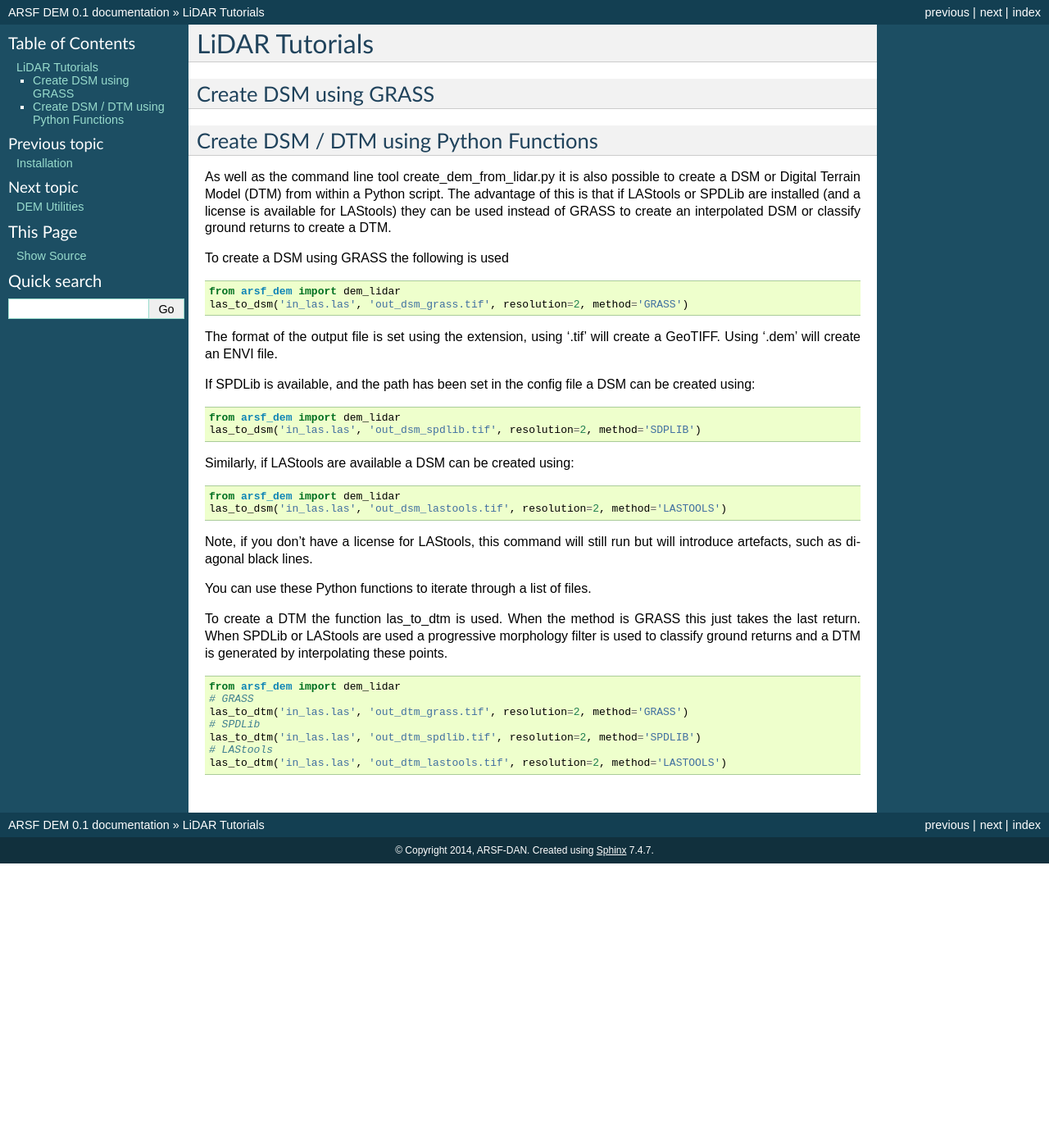
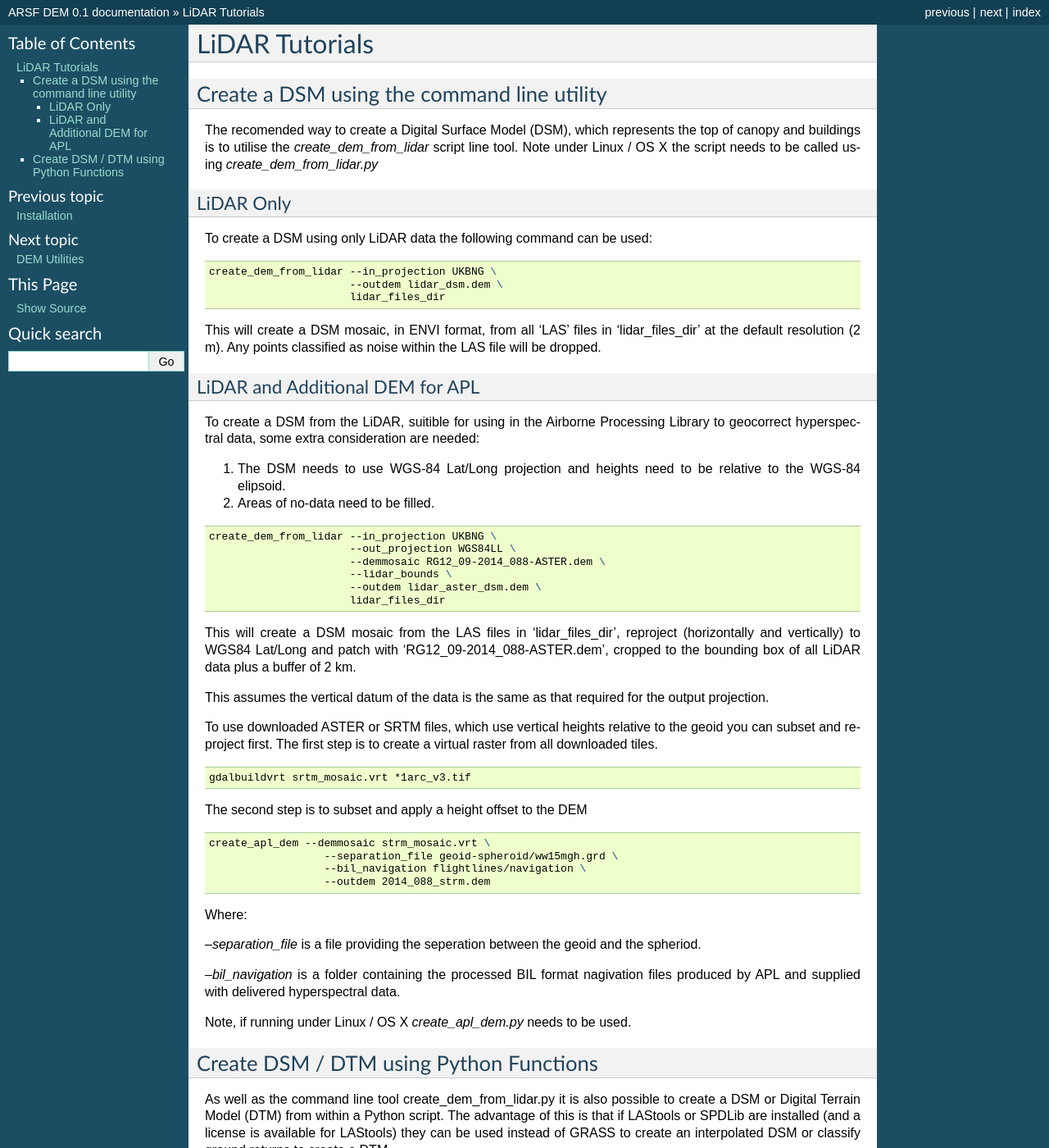
Before and after one commit to pmlrsg/arsf_dem_scripts, a Sphinx documentation site: the page built from doc/source/tutorial_lidar.rst, in a window 1280 px wide and 1400 px high. Shown: the whole window at 82% size. Built offline with Sphinx 7.4.7, drawn with Linux system fonts in a browser that asks for light colours; formulas are drawn with MathJax 3; pages that are not in the unit, such as notebooks, are missing from menus.

Commit message:
Updated DEM scripts documentation for training course (will create PDF from RST).

```diff
--- a/doc/source/tutorial_lidar.rst
+++ b/doc/source/tutorial_lidar.rst
@@ -1,8 +1,81 @@
 LiDAR Tutorials
 ===============
 
-Create DSM using GRASS
-------------------------
+Create a DSM using the command line utility
+---------------------------------------------
+
+The recomended way to create a Digital Surface Model (DSM), which represents the
+top of canopy and buildings is to utilise the `create_dem_from_lidar` script
+line tool. Note under Linux / OS X the script needs to be called using
+`create_dem_from_lidar.py`
+
+LiDAR Only
+~~~~~~~~~~~
+
+To create a DSM using only LiDAR data the following command can be used:
+
+.. code-block:: bash
+
+   create_dem_from_lidar --in_projection UKBNG \
+                         --outdem lidar_dsm.dem \
+                         lidar_files_dir
+
+This will create a DSM mosaic, in ENVI format, from all 'LAS' files in 'lidar_files_dir'
+at the default resolution (2 m). Any points classified as noise within the LAS file
+will be dropped.
+
+
+LiDAR and Additional DEM for APL
+~~~~~~~~~~~~~~~~~~~~~~~~~~~~~~~~~
+
+To create a DSM from the LiDAR, suitible for using in the Airborne Processing
+Library to geocorrect hyperspectral data, some extra consideration are needed:
+
+1. The DSM needs to use WGS-84 Lat/Long projection and heights need to be relative to the WGS-84 elipsoid.
+2. Areas of no-data need to be filled.
+
+.. code-block:: bash
+
+   create_dem_from_lidar --in_projection UKBNG \
+                         --out_projection WGS84LL \
+                         --demmosaic RG12_09-2014_088-ASTER.dem \
+                         --lidar_bounds \
+                         --outdem lidar_aster_dsm.dem \
+                         lidar_files_dir
+
+This will create a DSM mosaic from the LAS files in 'lidar_files_dir',
+reproject (horizontally and vertically) to WGS84 Lat/Long and patch with
+'RG12_09-2014_088-ASTER.dem', cropped to the bounding box of all LiDAR data
+plus a buffer of 2 km.
+
+This assumes the vertical datum of the data is the same as that required for the
+output projection.
+
+To use downloaded ASTER or SRTM files, which use vertical heights relative to the
+geoid you can subset and reproject first.
+The first step is to create a virtual raster from all downloaded tiles.
+
+.. code-block:: bash
+
+   gdalbuildvrt srtm_mosaic.vrt *1arc_v3.tif
+
+The second step is to subset and apply a height offset to the DEM
+
+.. code-block:: bash
+
+   create_apl_dem --demmosaic strm_mosaic.vrt \
+                     --separation_file geoid-spheroid/ww15mgh.grd \
+                     --bil_navigation flightlines/navigation \
+                     --outdem 2014_088_strm.dem
+
+Where:
+
+`--separation_file` is a file providing the seperation between the geoid and the spheriod.
+
+`--bil_navigation` is a folder containing the processed BIL format nagivation files
+produced by APL and supplied with delivered hyperspectral data.
+
+Note, if running under Linux / OS X `create_apl_dem.py` needs to be used.
 
 
 Create DSM / DTM using Python Functions
@@ -19,7 +92,8 @@ To create a DSM using GRASS the following is used
 .. code-block:: python
 
    from arsf_dem import dem_lidar
-   las_to_dsm('in_las.las', 'out_dsm_grass.tif', resolution=2, method='GRASS')
+   las_to_dsm('in_las.las', 'out_dsm_grass.tif',
+              resolution=2, method='GRASS')
 
 The format of the output file is set using the extension, using '.tif' will create a GeoTIFF.
 Using '.dem' will create an ENVI file.
@@ -30,14 +104,16 @@ created using:
 .. code-block:: python
 
    from arsf_dem import dem_lidar
-   las_to_dsm('in_las.las', 'out_dsm_spdlib.tif', resolution=2, method='SDPLIB')
+   las_to_dsm('in_las.las', 'out_dsm_spdlib.tif',
+               resolution=2, method='SDPLIB')
 
 Similarly, if LAStools are available a DSM can be created using:
 
 .. code-block:: python
 
    from arsf_dem import dem_lidar
-   las_to_dsm('in_las.las', 'out_dsm_lastools.tif', resolution=2, method='LASTOOLS')
+   las_to_dsm('in_las.las', 'out_dsm_lastools.tif',
+              resolution=2, method='LASTOOLS')
 
 Note, if you don't have a license for LAStools, this command will still run but will introduce
 artefacts, such as diagonal black lines.
@@ -52,8 +128,11 @@ returns and a DTM is generated by interpolating these points.
 
    from arsf_dem import dem_lidar
    # GRASS
-   las_to_dtm('in_las.las', 'out_dtm_grass.tif', resolution=2, method='GRASS')
+   las_to_dtm('in_las.las', 'out_dtm_grass.tif',
+              resolution=2, method='GRASS')
    # SPDLib
-   las_to_dtm('in_las.las', 'out_dtm_spdlib.tif', resolution=2, method='SPDLIB')
+   las_to_dtm('in_las.las', 'out_dtm_spdlib.tif',
+              resolution=2, method='SPDLIB')
    # LAStools
-   las_to_dtm('in_las.las', 'out_dtm_lastools.tif', resolution=2, method='LASTOOLS')
+   las_to_dtm('in_las.las', 'out_dtm_lastools.tif',
+              resolution=2, method='LASTOOLS')
```
Also changed, not shown: doc/source/installation.rst (+35 -8 lines).
